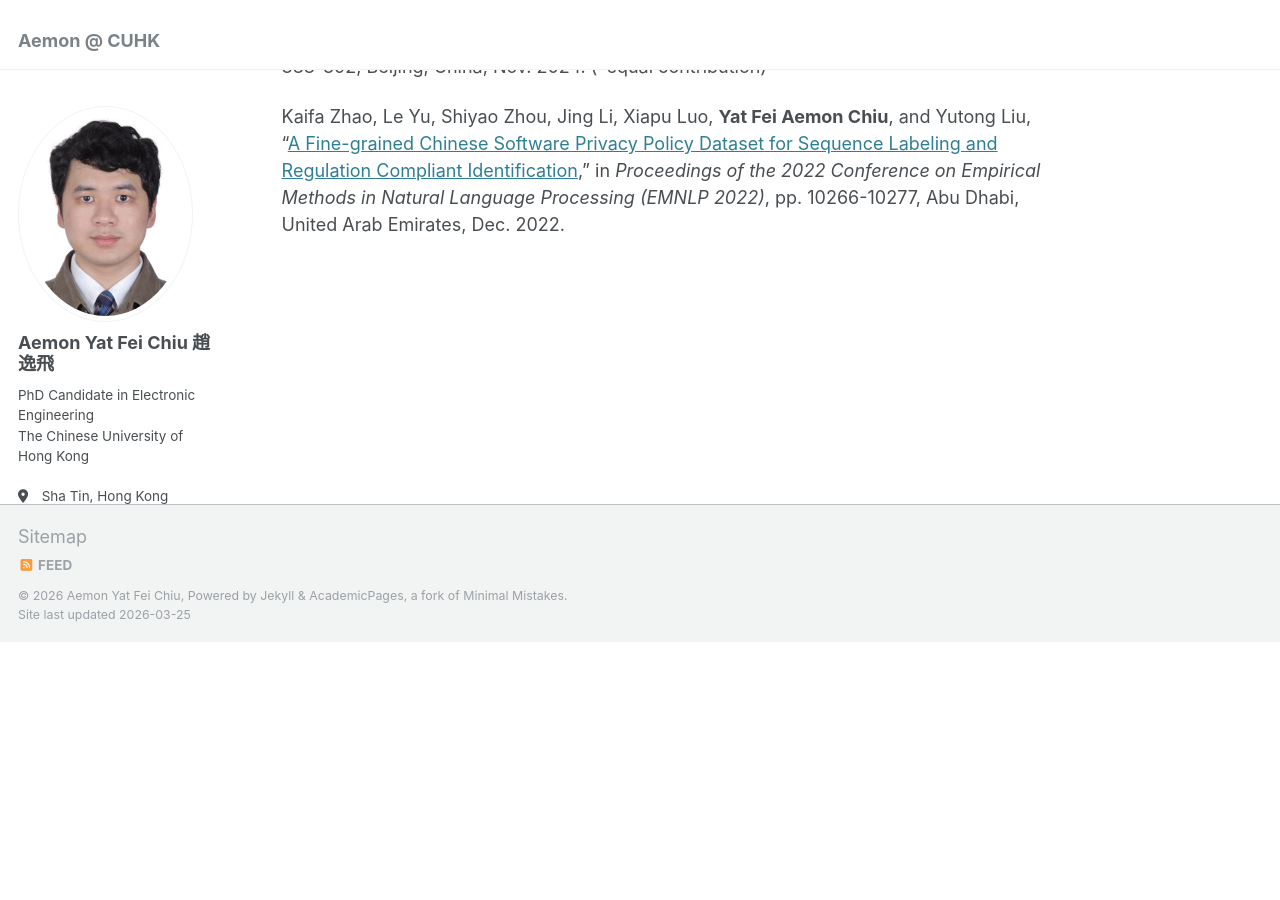
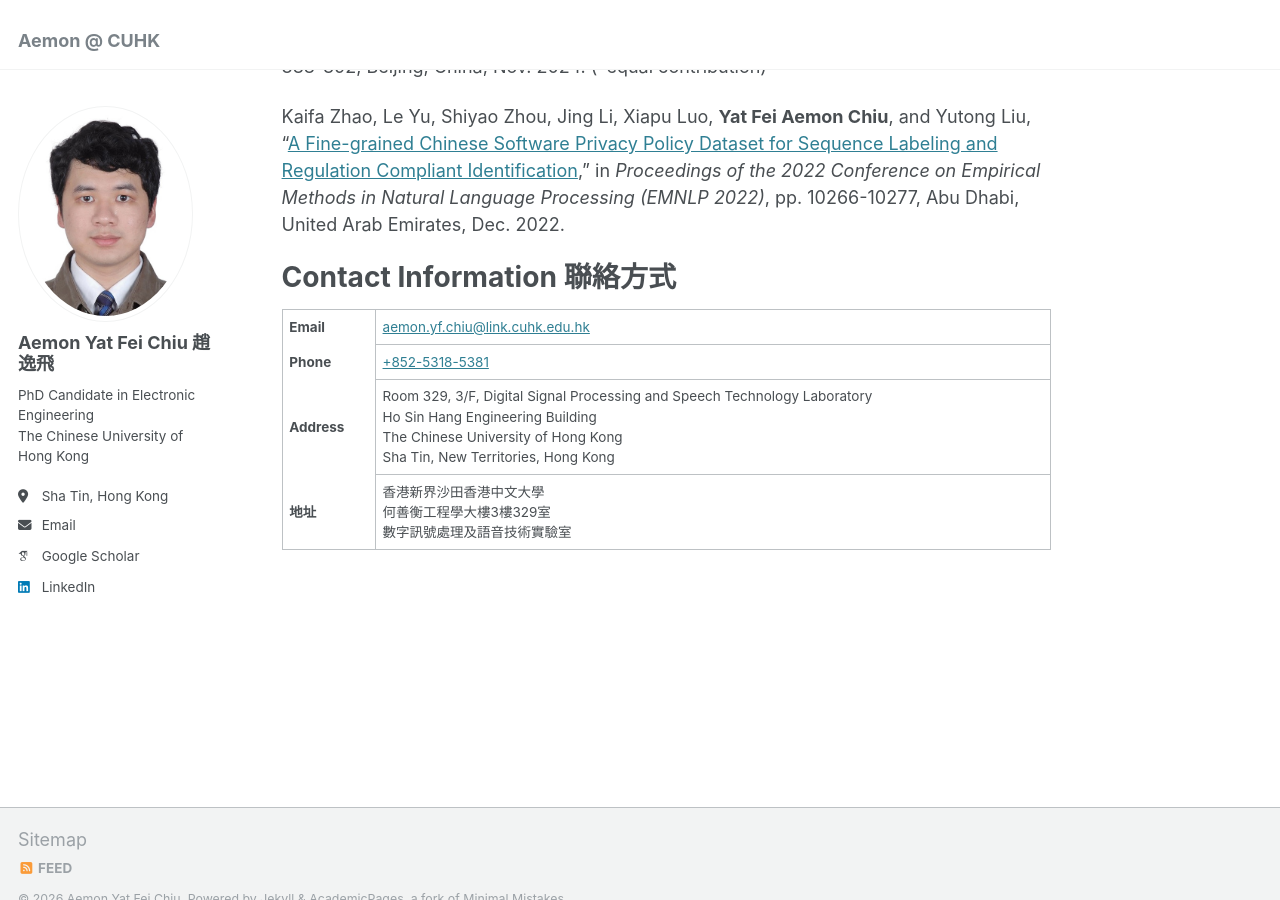
Before and after one commit to aemonyfchiu/aemonyfchiu.github.io, a Jekyll site: the page built from _pages/about.md, in a window 1280 px wide and 900 px high, scrolled down 1462 px. Built offline with Jekyll 4.4.1, drawn with Linux system fonts in a browser that asks for light colours; some web fonts are replaced; a script that is not in the unit is left out; before the commit the page ends 2105 px from its top, so only the background shows below that; some of the changed text lies outside the part shown.

Commit message:
Update about.md

```diff
--- a/_pages/about.md
+++ b/_pages/about.md
@@ -30,3 +30,25 @@ Yujia Xiao, Liumeng Xue, Lei He, Xinyi Chen, **Aemon Yat Fei Chiu**, Wenjie Tian
 Jingyu Li\*, **Aemon Yat Fei Chiu**\*, and Tan Lee, “[An Investigation of Reprogramming for Cross-Language Adaptation in Speaker Verification Systems](https://ieeexplore.ieee.org/document/10800573/),” in *Proceedings of the 14th International Symposium on Chinese Spoken Language Processing (ISCSLP 2024)*, pp. 388-392, Beijing, China, Nov. 2024. (*equal contribution)
 
 Kaifa Zhao, Le Yu, Shiyao Zhou, Jing Li, Xiapu Luo, **Yat Fei Aemon Chiu**, and Yutong Liu, “[A Fine-grained Chinese Software Privacy Policy Dataset for Sequence Labeling and Regulation Compliant Identification](https://aclanthology.org/2022.emnlp-main.700/),” in *Proceedings of the 2022 Conference on Empirical Methods in Natural Language Processing (EMNLP 2022)*, pp. 10266-10277, Abu Dhabi, United Arab Emirates, Dec. 2022.
+
+Contact Information 聯絡方式
+======
+<table>
+    <tr>
+    <th>Email</th>
+    <td><a href="mailto:aemon.yf.chiu@link.cuhk.edu.hk">aemon.yf.chiu@link.cuhk.edu.hk</a></td>
+  </tr>
+  <tr>
+    <th>Phone</th>
+    <td><a href="tel:+85253185381">+852-5318-5381</a></td>
+  </tr>
+
+  <tr>
+    <th>Address</th>
+    <td>Room 329, 3/F, Digital Signal Processing and Speech Technology Laboratory<br>Ho Sin Hang Engineering Building<br>The Chinese University of Hong Kong<br>Sha Tin, New Territories, Hong Kong</td>
+  </tr>
+  <tr>
+    <th>地址</th>
+    <td>香港新界沙田香港中文大學<br>何善衡工程學大樓3樓329室<br>數字訊號處理及語音技術實驗室</td>
+  </tr>
+</table>
```
Also changed, not shown: other parts of _pages/about.md (+1 -1 lines).
